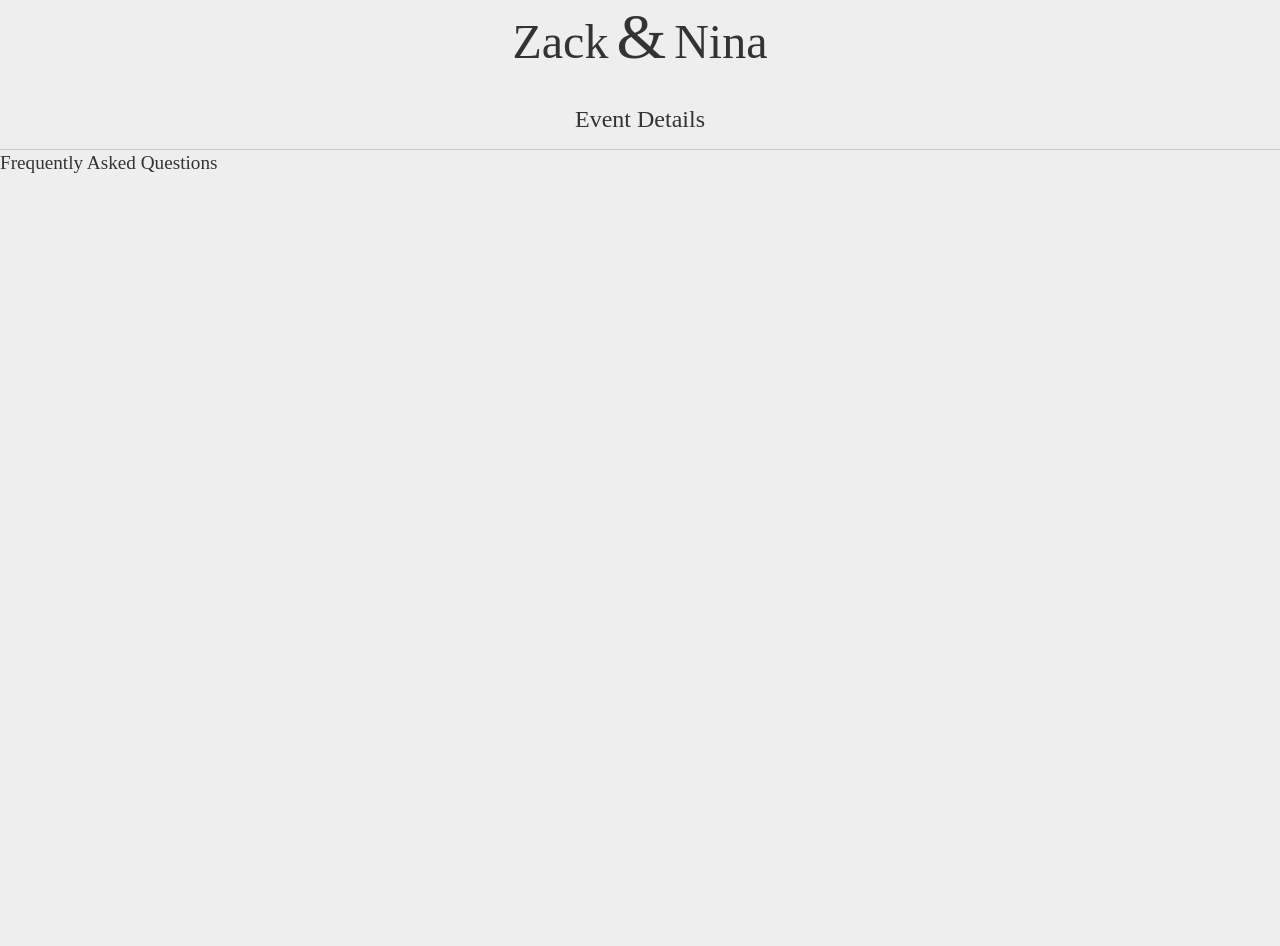
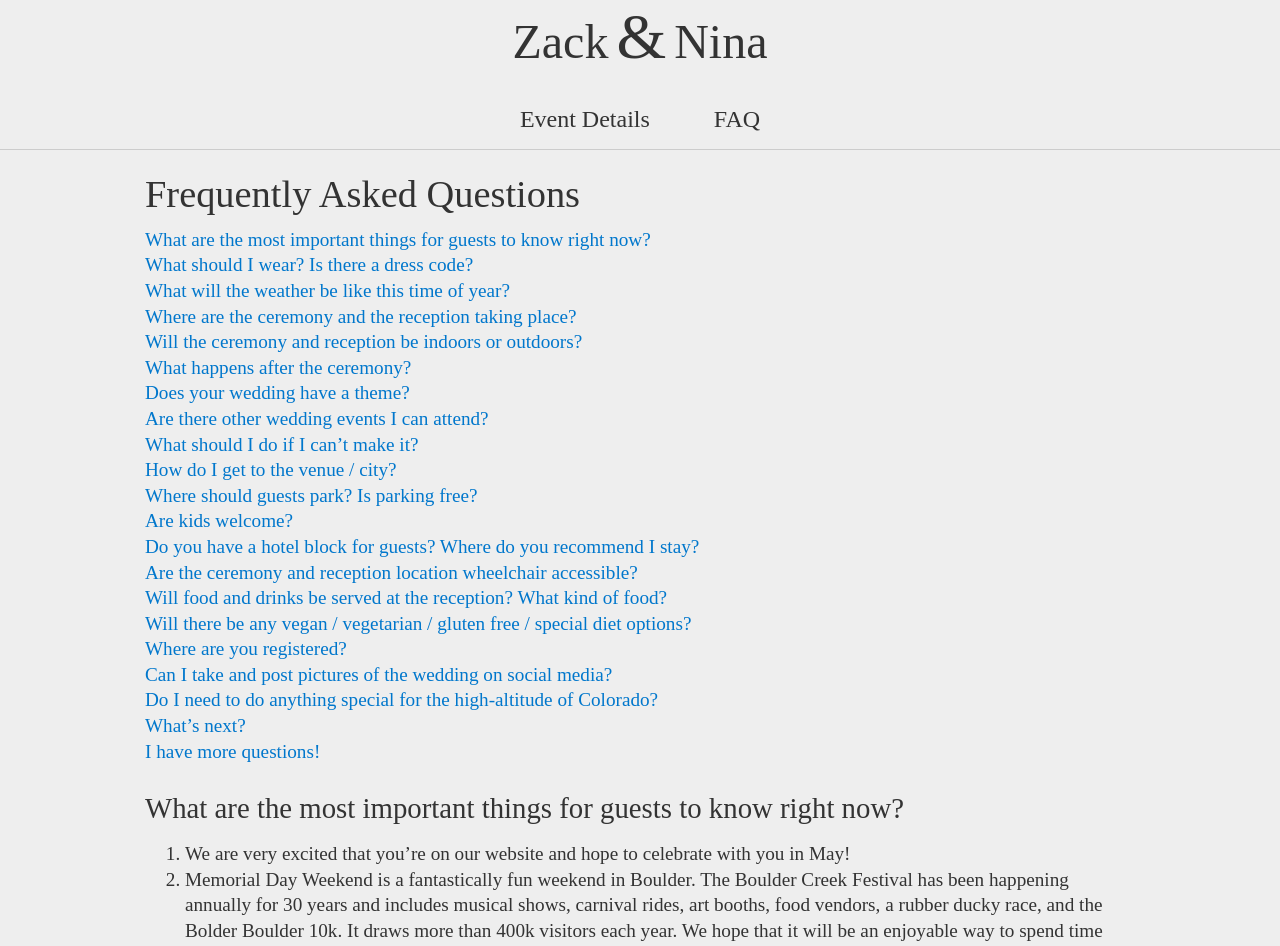
Before and after one commit to zstix/wedding-website, a Next.js app: page /faq in a window 1280 px wide. Shown: the top 946 px of the page. Before the commit the page ends 800 px from the top, so only its background shows below. Built offline with nearby package versions, Linux system fonts and the light colour scheme; a web font is replaced by a local one.

Commit message:
Added FAQ page

```diff
--- a/components/Page/Page.scss
+++ b/components/Page/Page.scss
@@ -23,6 +23,16 @@ h3 {
   margin-top: 1rem;
 }
 
+a {
+  color: #0077cc;
+  text-decoration: none;
+  cursor: pointer;
+
+  &:hover {
+    text-decoration: underline;
+  }
+}
+
 .zn-page {
   line-height: 1.6rem;
   font-size: 1.2rem;
--- a/components/Page/Page.tsx
+++ b/components/Page/Page.tsx
@@ -17,7 +17,7 @@ const pages: Link[] = [
   { title: "Event Details", path: "/event-details", enabled: true },
   { title: "RSVP", path: "/rsvp" },
   { title: "What to Do", path: "/what-to-do" },
-  { title: "FAQ", path: "/faq" }
+  { title: "FAQ", path: "/faq", enabled: true }
 ];
 
 class Page extends React.Component<PageProps> {
--- a/pages/faq.tsx
+++ b/pages/faq.tsx
@@ -1,11 +1,137 @@
-import * as React from "react";
+import React, { useState, useEffect } from "react";
 
 import Page from "../components/Page";
+import Container from "../components/Container";
 
-const FAQ: React.FC = () => (
-  <Page>
-    <div>Frequently Asked Questions</div>
-  </Page>
-);
+interface Item {
+  question: string;
+  answer: string;
+}
+
+const faqs: Item[] = [
+  {
+    question: "What are the most important things for guests to know right now?",
+    answer: `<ol>
+      <li>We are very excited that you’re on our website and hope to celebrate with you in May!</li>
+      <li>Memorial Day Weekend is a fantastically fun weekend in Boulder. The Boulder Creek Festival has been happening annually for 30 years and includes musical shows, carnival rides, art booths, food vendors, a rubber ducky race, and the Bolder Boulder 10k. It draws more than 400k visitors each year. We hope that it will be an enjoyable way to spend time when you’re not with us. It does; however, mean that accommodations are booked early and the entire city sells out of hotel rooms. Please, be mindful of this.</li>
+      </ol>`
+  },
+  {
+    question: "What should I wear? Is there a dress code?",
+    answer: "The dress code is semi-formal / cocktail attire."
+  },
+  {
+    question: "What will the weather be like this time of year?",
+    answer: "It’s Colorado, so it is a bit unpredictable. In May, Boulder has an average high of 72°F and an average low of 44°F. In 2019, it snowed on May 21st. Temperatures tend to drop significantly after the sun sets. We recommend bringing layers."
+  },
+  {
+    question: "Where are the ceremony and the reception taking place?",
+    answer: "Both the ceremony and reception will take place at Rembrandt Yard in downtown Boulder (13th and Spruce)."
+  },
+  {
+    question: "Will the ceremony and reception be indoors or outdoors?",
+    answer: "Indoors. Please see earlier answer referencing snow in May in Colorado."
+  },
+  {
+    question: "What happens after the ceremony?",
+    answer: "After the ceremony, the wedding party will take some time for a few pictures. Guests will proceed downstairs for a cocktail reception with appetizers."
+  },
+  {
+    question: "Does your wedding have a theme?",
+    answer: "Most of you probably know that Nina loves a good theme; however, this didn’t seem like the right time for fun costumes. No theme beyond just fun wedding."
+  },
+  {
+    question: "Are there other wedding events I can attend?",
+    answer: "Yes! We would love to see you at the Meet and Greet the evening before the wedding or the brunch the morning after."
+  },
+  {
+    question: "What should I do if I can’t make it?",
+    answer: "We are disappointed that we won’t see you. Please, let us know by RSVP on this website, so that we can plan accordingly."
+  },
+  {
+    question: "How do I get to the venue / city?",
+    answer: "Rembrandt Yard is in downtown Boulder at 1301 Spruce Street. We recommend using public transportation or Lyft/Uber to get to the venue, if staying in the area. If you are coming from out of town and fly into Denver International Airport, the A/A1 bus is easy, affordable, and convenient. It will drop you off in downtown Boulder (about three blocks from the venue)."
+  },
+  {
+    question: "Where should guests park? Is parking free?",
+    answer: "Parking can be hard to find in Boulder, especially on a holiday weekend like Memorial Weekend. The parking garage at 11th and Spruce is the closest garage to the venue. Due to Boulder’s relatively small size, Lyft and Uber also work well."
+  },
+  {
+    question: "Are kids welcome?",
+    answer: "We adore your children and they are welcome to come; however, we will not be providing childcare and the venue is an art gallery that is not particularly child-friendly. If you choose to bring them, please make sure that it is noted on the RSVP."
+  },
+  {
+    question: "Do you have a hotel block for guests? Where do you recommend I stay?",
+    answer: "Boulder has a huge festival the weekend of the wedding. Due to the massive influx of visitors, there are no hotel blocks available in the city. There are many hotels, hostels, and airbnbs in town that allow for easy travel to the venue."
+  },
+  {
+    question: "Are the ceremony and reception location wheelchair accessible?",
+    answer: "There is an elevator from the ground floor to both levels of the venue."
+  },
+  {
+    question: "Will food and drinks be served at the reception? What kind of food?",
+    answer: "There will be appetizers, a plated meal, dessert bar, and late-night snack. Drinks will be provided. When you RSVP, you will make a meal choice."
+  },
+  {
+    question: "Will there be any vegan / vegetarian / gluten free / special diet options?",
+    answer: "Yes, if we know about them ahead of time. Please, be sure to let us know when you RSVP so that we can communicate those requests to our caterer."
+  },
+  {
+    question: "Where are you registered?",
+    // TODO: add links!
+    answer: "Your presence is our favorite present (Gah, bad pun). That being said, because you asked, we are registered with honeyfund and amazon."
+  },
+  {
+    question: "Can I take and post pictures of the wedding on social media?",
+    answer: "You might have noticed that neither of us are very active on social media, so we appreciate this question. We request that our ceremony be a phone-free time so that our photographer can be responsible for capturing those moments and you can experience the moment with us. During the reception, we understand that photos are fun and will be coming up with a cheesy hashtag of some kind before the wedding that will be shared."
+  },
+  {
+    question: "Do I need to do anything special for the high-altitude of Colorado?",
+    answer: "High altitude can be a surprise for some people. If you are not acclimated, please be aware that it may result in some nausea, light-headedness, dizziness, headache, or difficulty sleeping. Alcohol and caffeine may impact you more than you might expect. This can best be managed by drinking lots of water and being mindful of your exertion and alcohol consumption."
+  },
+  {
+    question: "What’s next?",
+    answer: "Invitations will be mailed sometime around March 2020. By that point, we’ll have even more information and will have a fully-fleshed out website. We will request that RSVPs be completed on this website.",
+  },
+  {
+    question: "I have more questions!",
+    answer: `Okay! Please feel free to contact us at <a href="mailto:armstrongstickles@gmail.com">armstrongstickles@gmail.com</a> and we’re happy to try to help answer them.`
+  }
+];
+
+const FAQ: React.FC = () => {
+  const [pos, setPos] = useState(0);
+
+  useEffect(() => {
+    if (pos > 0) {
+      const $item = document.querySelectorAll<HTMLDivElement>('.faq-item')[pos - 1];
+      const top = $item.offsetTop - 80; // TODO: no magic numbers
+      window.scrollTo({ behavior: 'smooth', top });
+    }
+  }, [pos])
+
+  return (
+    <Page>
+      <Container>
+        <h1>Frequently Asked Questions</h1>
+
+        <p>
+          {faqs.map((item, index) => (
+            <div key={`faq-link-${index}`}>
+              <a onClick={() => setPos(index + 1)}>{item.question}</a>
+            </div>
+          ))}
+        </p>
+
+        {faqs.map((item, index) => (
+          <div key={`faq-${index}`} className="faq-item">
+            <h2>{item.question}</h2>
+            <p dangerouslySetInnerHTML={{ __html: item.answer }}></p>
+          </div>
+        ))}
+      </Container>
+    </Page>
+  );
+};
 
 export default FAQ;
```
